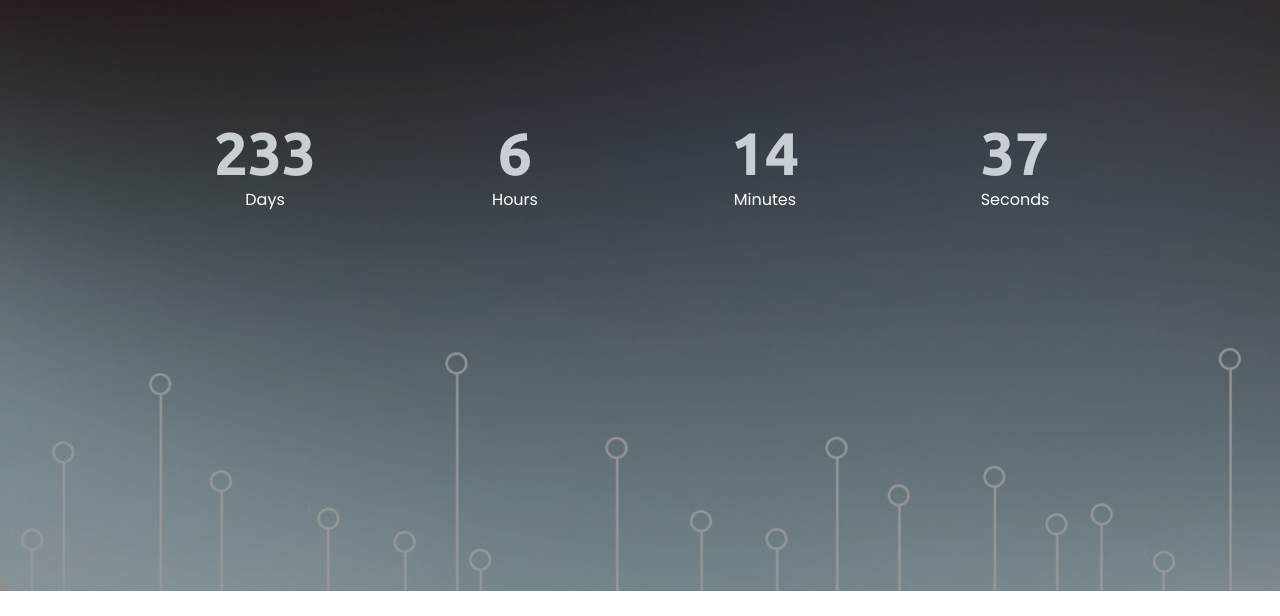
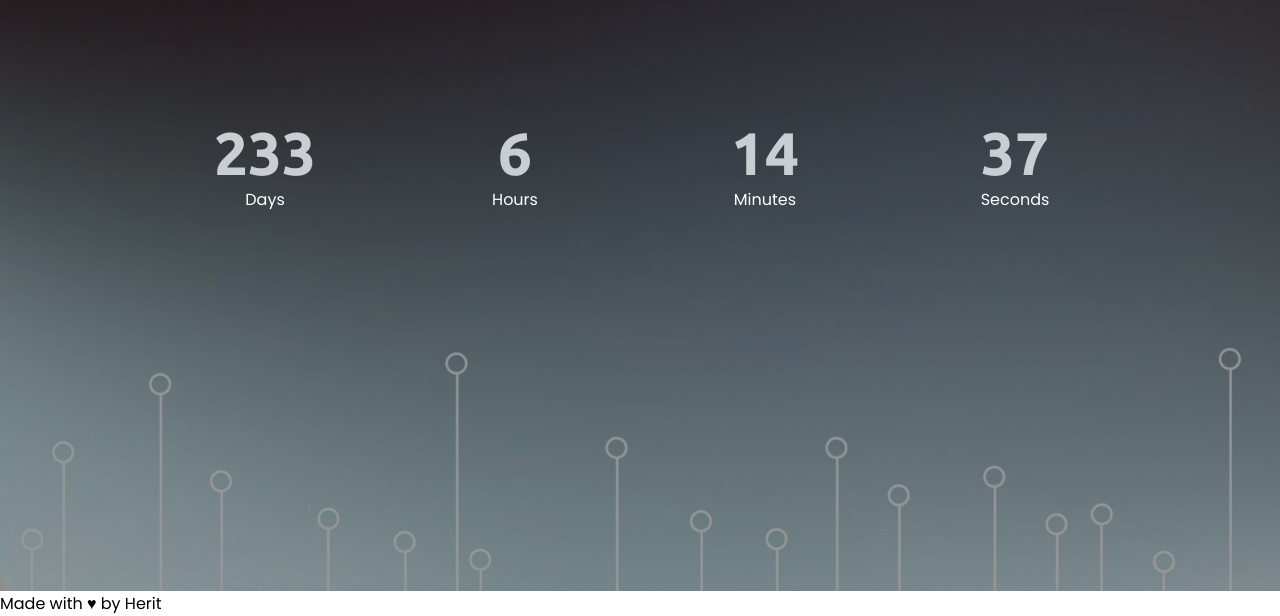
Before and after one commit to heritviroja/Countdown-app, a plain HTML site: page index.html in a window 1280 px wide. Shown: the part 209-825 px from the top of the page. Before the commit the page ends 800 px from the top, so only its background shows below. Drawn offline with Linux system fonts and the light colour scheme.

Commit message:
Update index.html

```diff
--- a/index.html
+++ b/index.html
@@ -35,6 +35,9 @@
           </div>
         </div>
       </div>
+      <div class="footer">
+      <p>Made with <b>♥</b> by Herit</p>
+    </div>
     </div>
   </body>
   <script src="app.js"></script>
```
